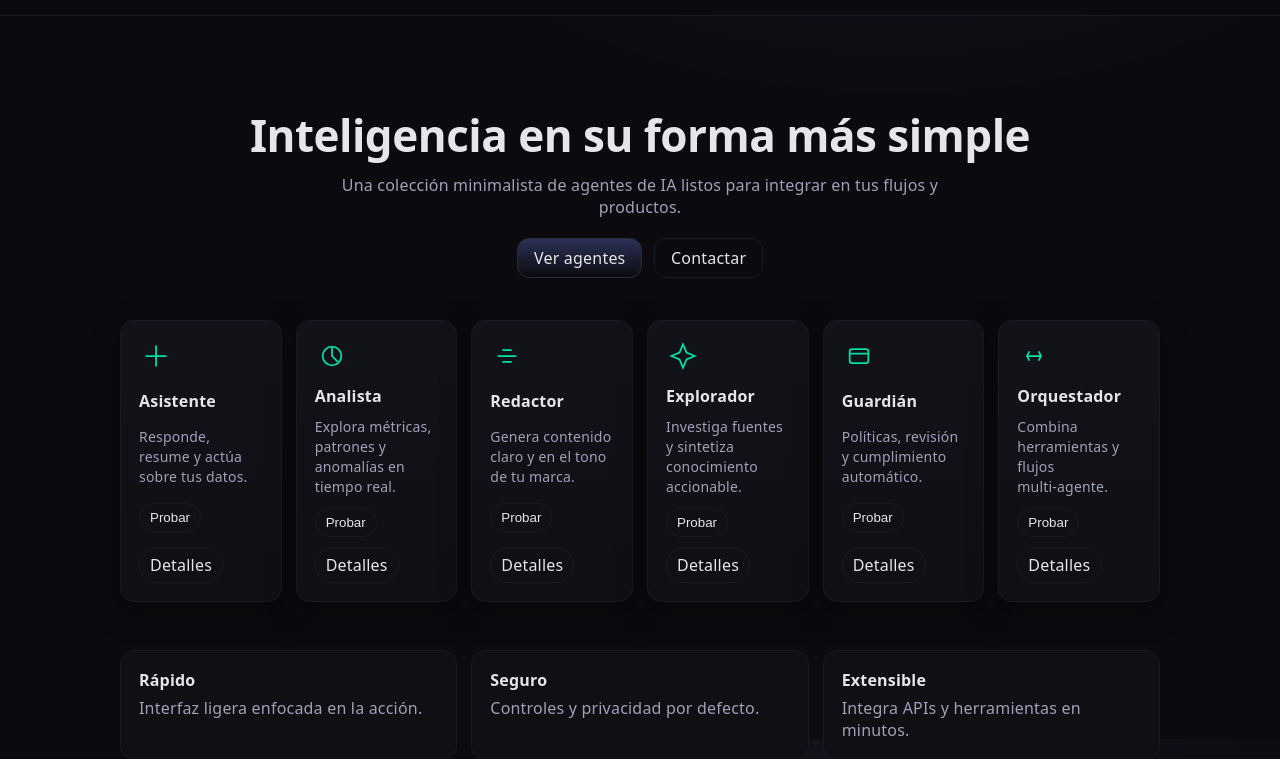
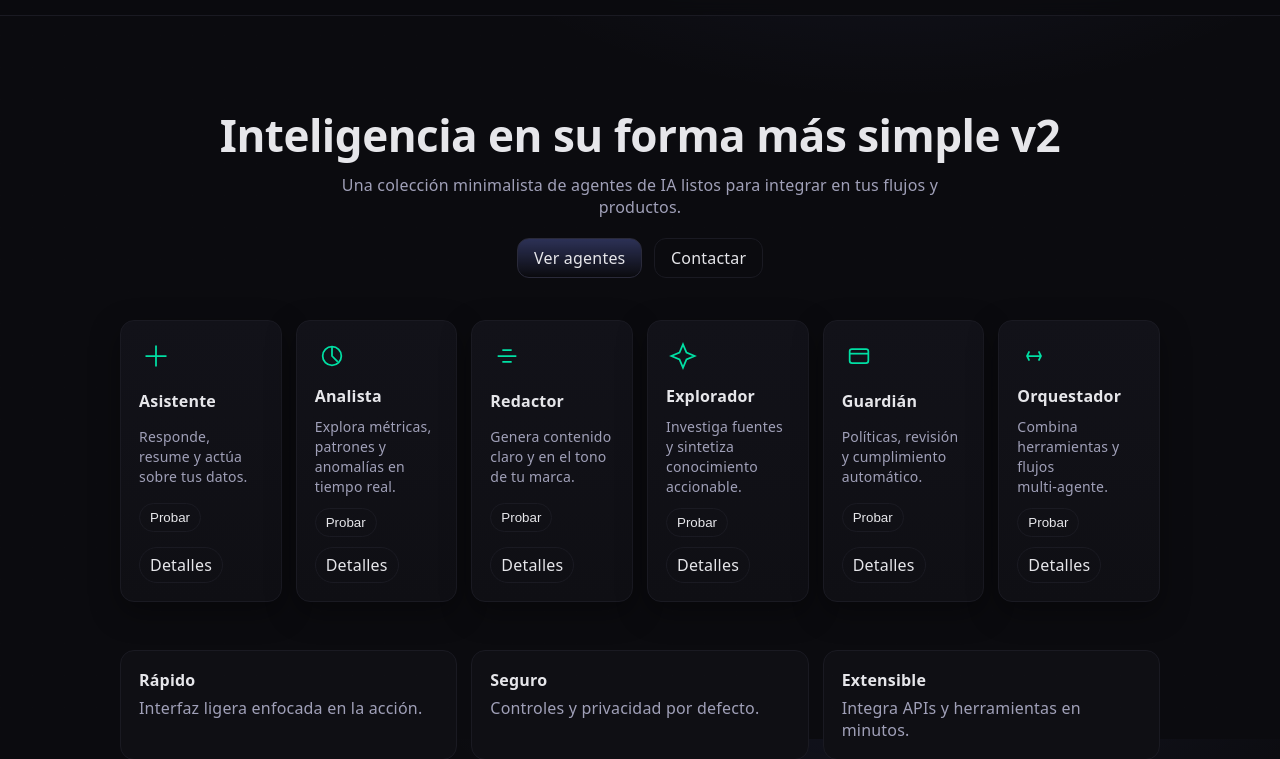
Before and after one commit to digitalstrategyus/ia-agentes-minimal, a plain HTML site: page index.html in a window 1280 px wide. Shown: the part 61-820 px from the top of the page. Drawn offline with Linux system fonts and the light colour scheme.

Commit message:
Update index.html

```diff
--- a/index.html
+++ b/index.html
@@ -26,7 +26,7 @@
 
     <main>
       <section class="hero" aria-label="Presentación">
-        <h1>Inteligencia en su forma más simple</h1>
+        <h1>Inteligencia en su forma más simple v2</h1>
         <p>Una colección minimalista de agentes de IA listos para integrar en tus flujos y productos.</p>
         <div class="actions">
           <a class="btn primary" href="#agentes">Ver agentes</a>
```
